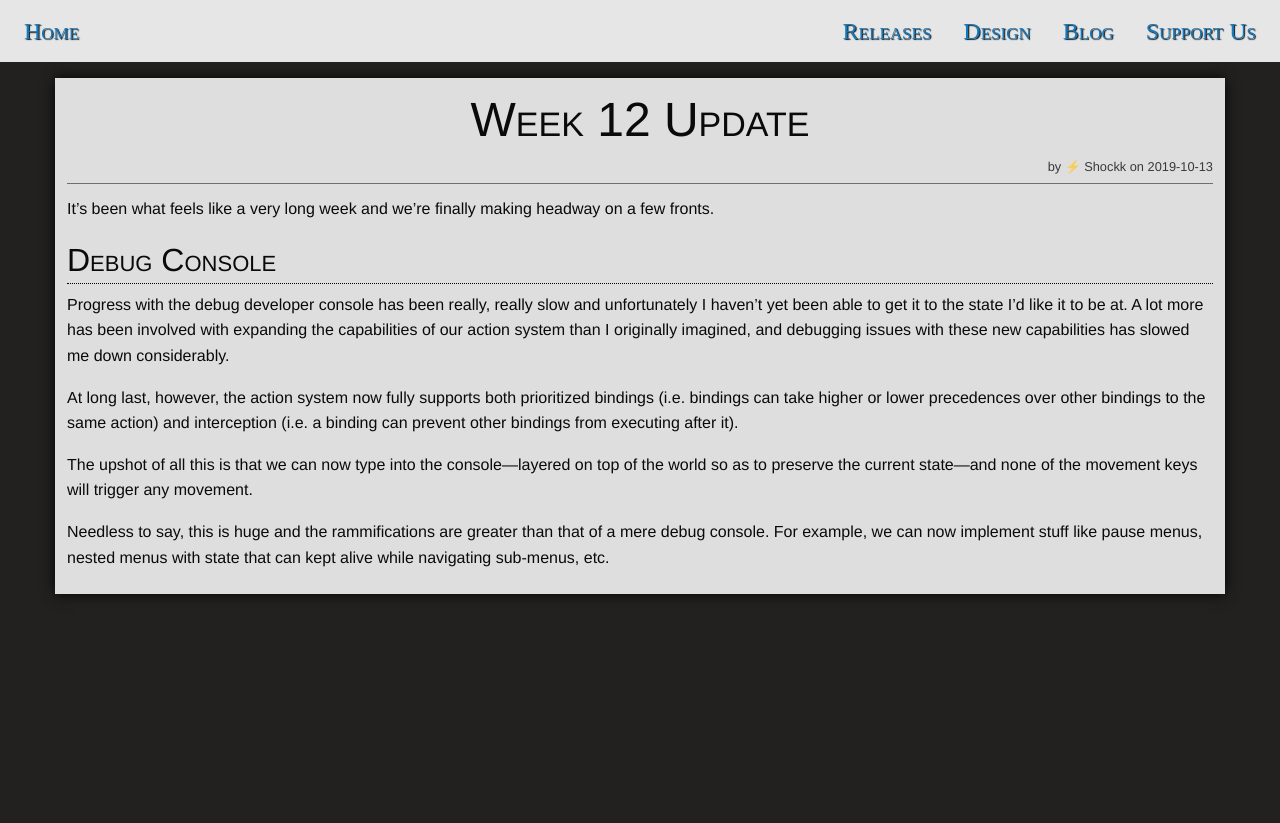
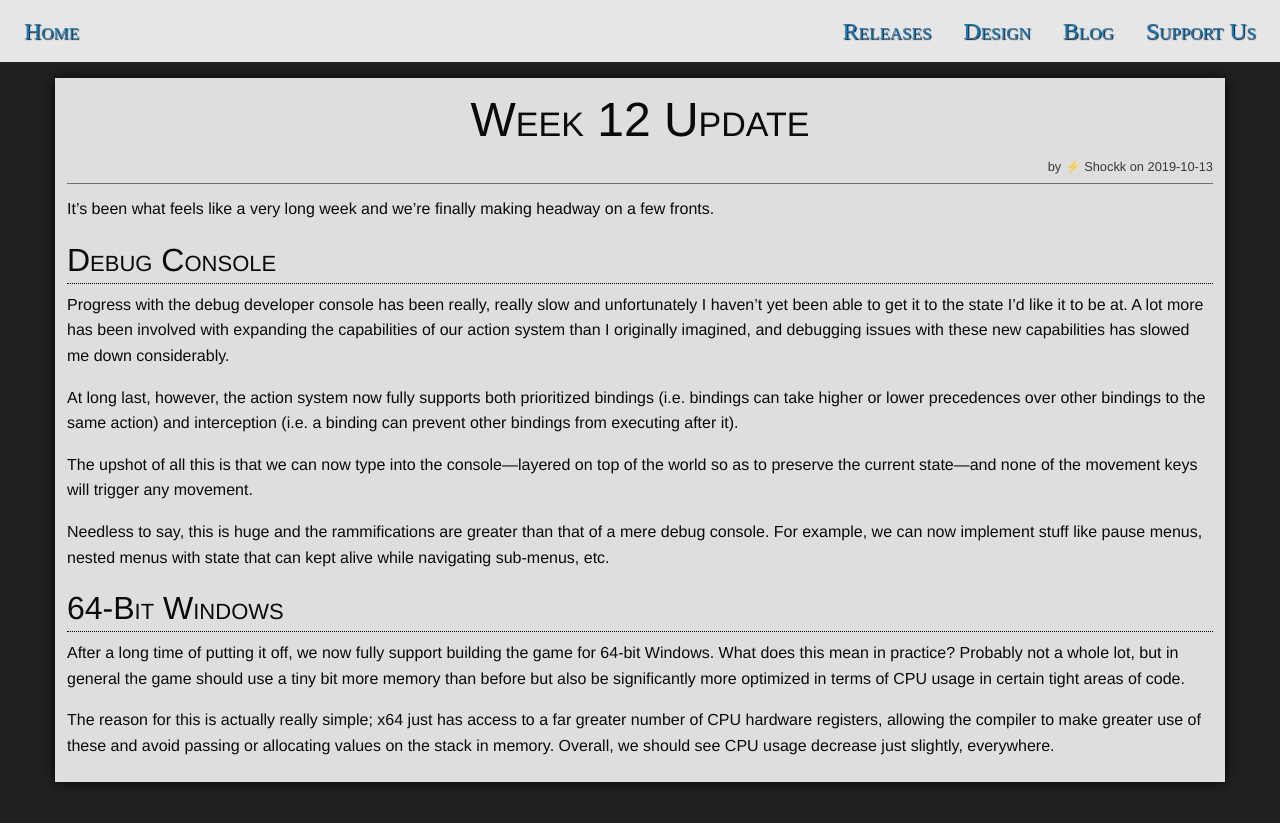
Before and after one commit to ori-sky/polar-space, a Jekyll site: the page built from _posts/2019-10-13-01-34-Week-13.md, in a window 1280 px wide. Shown: the top 823 px of the page. Built offline with Jekyll 4.4.1, drawn with Linux system fonts in a browser that asks for light colours; nearby versions of some CDN libraries; some web fonts are replaced; our own code applies the rules of GitHub Pages for plain Markdown files; library files that are not in the unit come from our copies.

Commit message:
Update 2019-10-13-01-34-Week-13.md

```diff
--- a/_posts/2019-10-13-01-34-Week-13.md
+++ b/_posts/2019-10-13-01-34-Week-13.md
@@ -16,3 +16,9 @@ At long last, however, the action system now fully supports both prioritized bin
 The upshot of all this is that we can now type into the console—layered on top of the world so as to preserve the current state—and none of the movement keys will trigger any movement.
 
 Needless to say, this is huge and the rammifications are greater than that of a mere debug console. For example, we can now implement stuff like pause menus, nested menus with state that can kept alive while navigating sub-menus, etc.
+
+# 64-Bit Windows
+
+After a long time of putting it off, we now fully support building the game for 64-bit Windows. What does this mean in practice? Probably not a whole lot, but in general the game should use a tiny bit more memory than before but also be significantly more optimized in terms of CPU usage in certain tight areas of code.
+
+The reason for this is actually really simple; x64 just has access  to a far greater number of CPU hardware registers, allowing the compiler to make greater use of these and avoid passing or allocating values on the stack in memory. Overall, we should see CPU usage decrease just slightly, everywhere.
```
